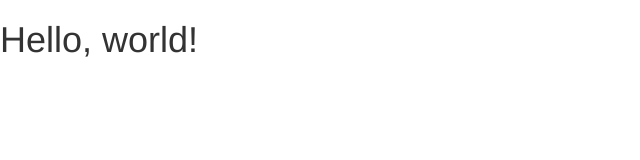
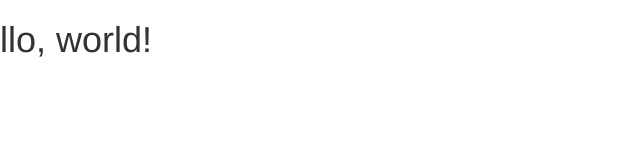
Before and after one commit to taikimatsuoka/taikimatsuoka, a plain HTML site: page index.html in a window 1280 px wide. Shown: the whole page, without its empty margins (0-640 px from the left). Drawn offline with nearby package versions, Linux system fonts and the light colour scheme.

Commit message:
first commit

```diff
--- a/index.html
+++ b/index.html
@@ -13,6 +13,6 @@
     <script src="//maxcdn.bootstrapcdn.com/bootstrap/3.3.5/js/bootstrap.min.js"></script>
   </head>
   <body>
-    <h1>Hello, world!</h1>
+    <h1>llo, world!</h1>
   </body>
 </html>
```
